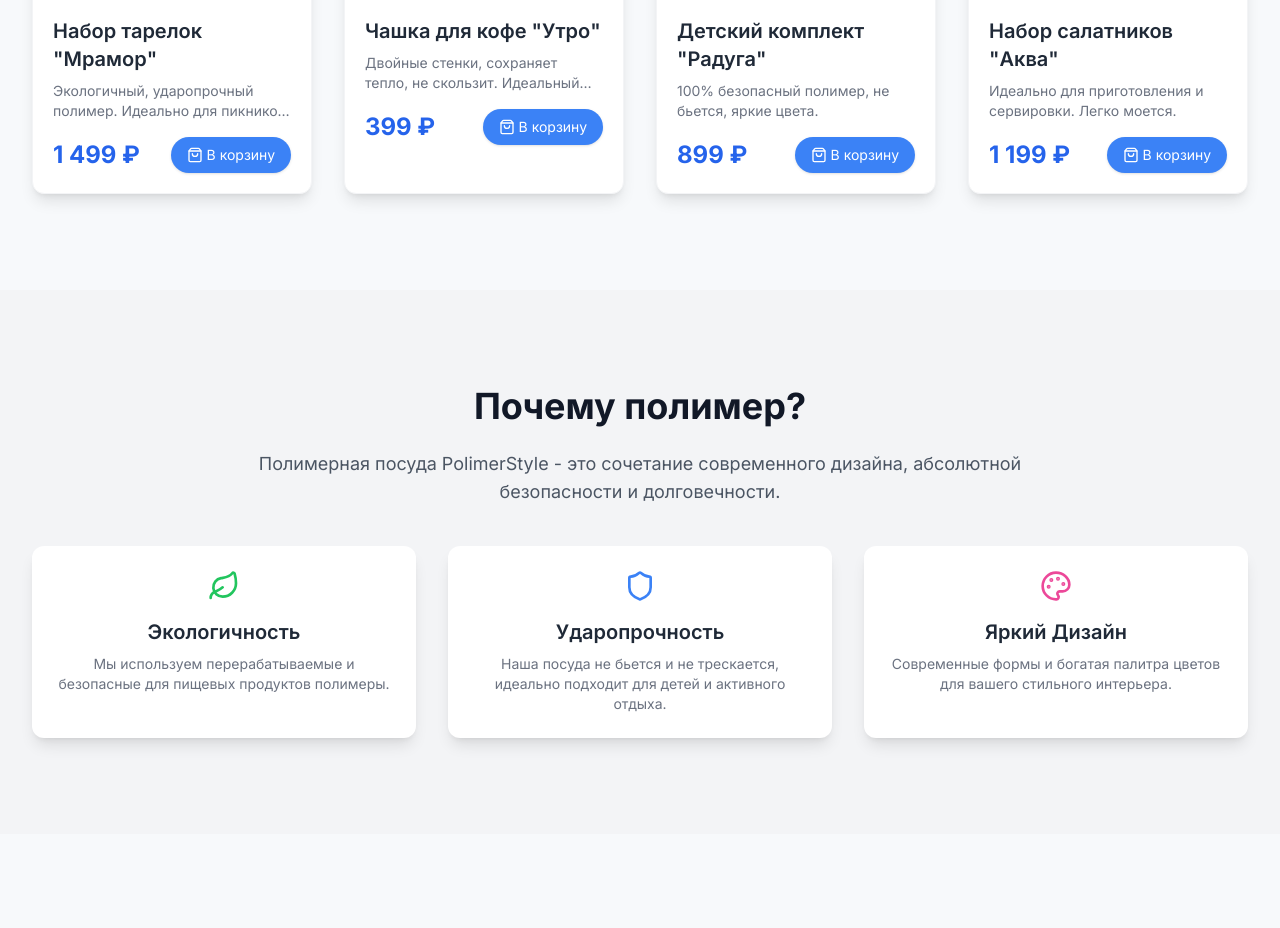
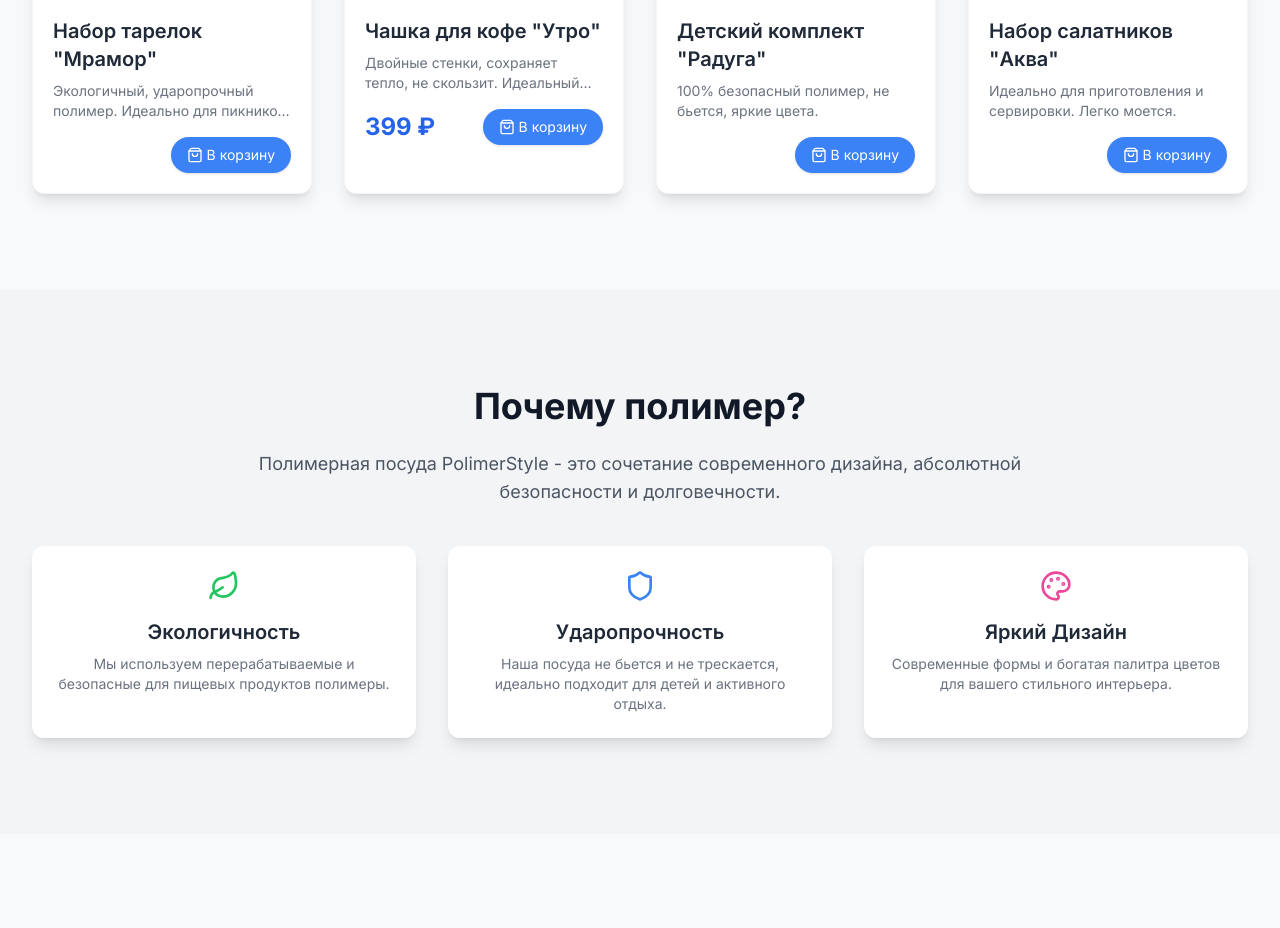
Before and after one commit to vadyn76/polimerstyle, a plain HTML site: page index.html in a window 1280 px wide. Shown: the part 1140-2068 px from the top of the page. Drawn offline with nearby package versions, Linux system fonts and the light colour scheme.

Commit message:
Update index.html

```diff
--- a/index.html
+++ b/index.html
@@ -120,7 +120,7 @@
                                     Экологичный, ударопрочный полимер. Идеально для пикников и дачи.
                                 </p>
                                 <div class="flex items-center justify-between mt-4">
-                                    <span class="text-2xl font-bold text-blue-600">1 499 ₽</span>
+                                    <span class="text-2xl font-bold text-blue-600"></span>
                                     <button class="flex items-center bg-blue-500 hover:bg-blue-600 text-white text-sm font-medium py-2 px-4 rounded-full transition duration-300 shadow">
                                         <i data-lucide="shopping-bag" class="w-4 h-4 mr-1"></i>
                                         В корзину
@@ -168,7 +168,7 @@
                                     100% безопасный полимер, не бьется, яркие цвета.
                                 </p>
                                 <div class="flex items-center justify-between mt-4">
-                                    <span class="text-2xl font-bold text-blue-600">899 ₽</span>
+                                    <span class="text-2xl font-bold text-blue-600"></span>
                                     <button class="flex items-center bg-blue-500 hover:bg-blue-600 text-white text-sm font-medium py-2 px-4 rounded-full transition duration-300 shadow">
                                         <i data-lucide="shopping-bag" class="w-4 h-4 mr-1"></i>
                                         В корзину
@@ -192,7 +192,7 @@
                                     Идеально для приготовления и сервировки. Легко моется.
                                 </p>
                                 <div class="flex items-center justify-between mt-4">
-                                    <span class="text-2xl font-bold text-blue-600">1 199 ₽</span>
+                                    <span class="text-2xl font-bold text-blue-600"></span>
                                     <button class="flex items-center bg-blue-500 hover:bg-blue-600 text-white text-sm font-medium py-2 px-4 rounded-full transition duration-300 shadow">
                                         <i data-lucide="shopping-bag" class="w-4 h-4 mr-1"></i>
                                         В корзину
```
